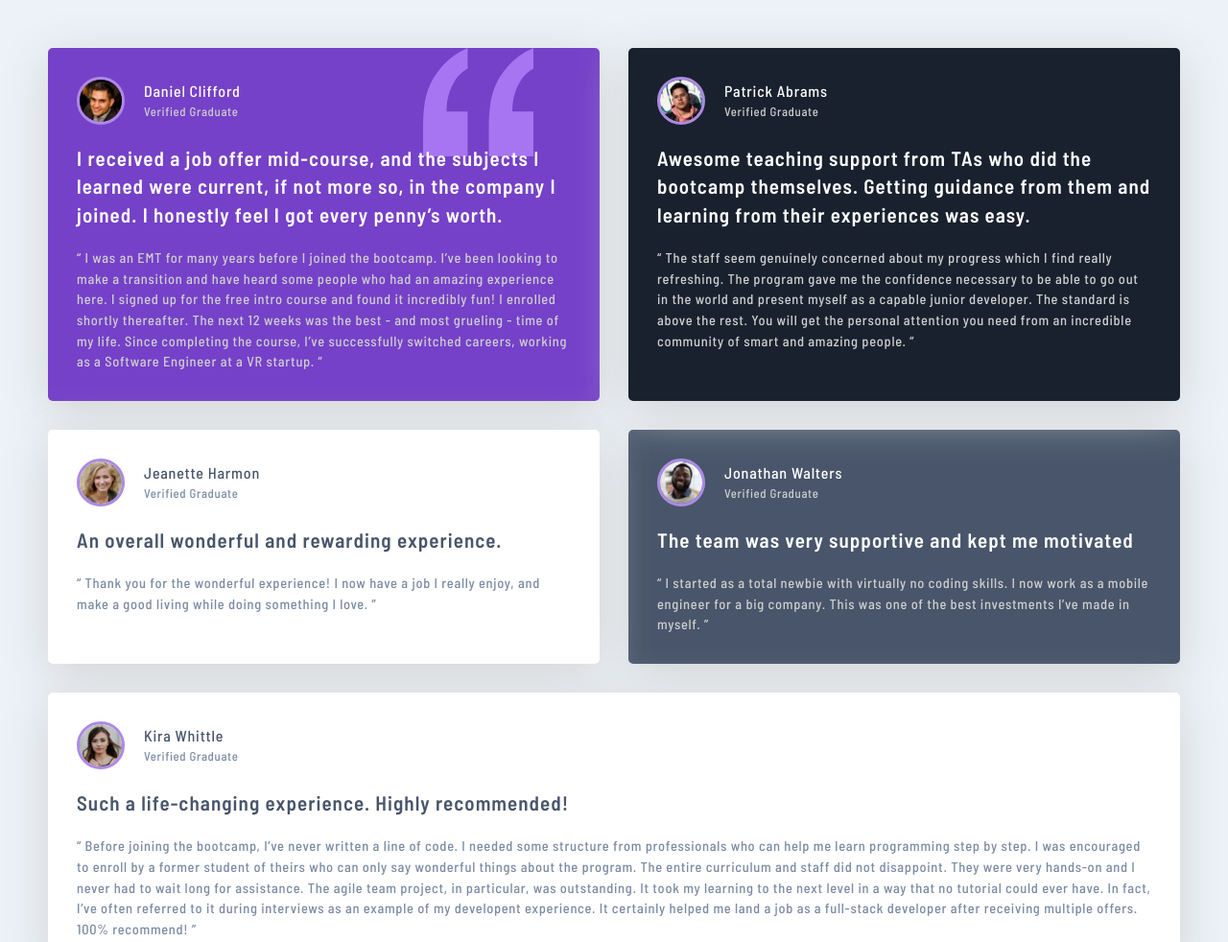
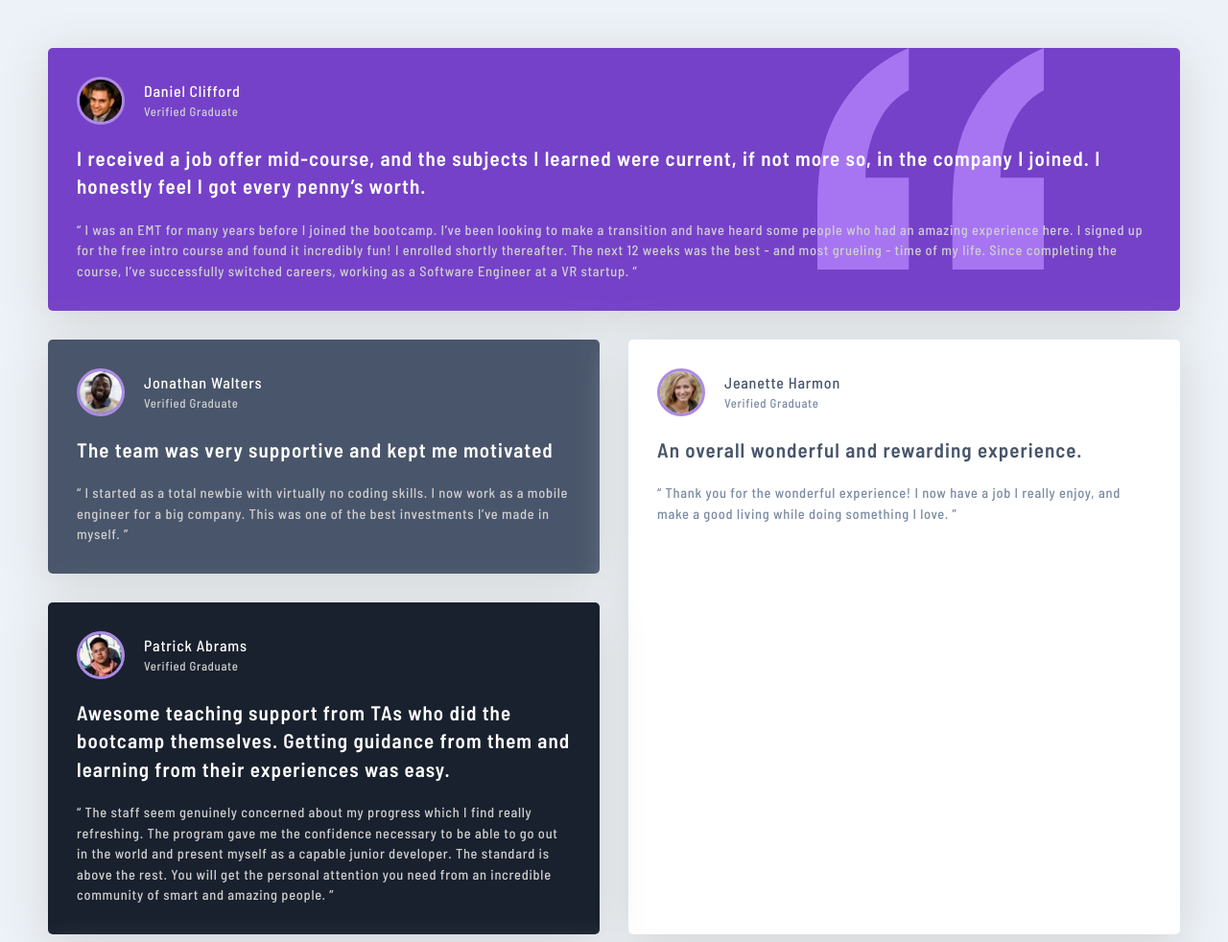
Before and after one commit to adram3l3ch/Testimonials-Grid, a plain HTML site: page index.html in a window 1280 px wide. Shown: the top 982 px of the page at 96% size. Drawn offline with Linux system fonts and the light colour scheme.

Commit message:
layout updated on tablet

```diff
--- a/style.css
+++ b/style.css
@@ -133,7 +133,7 @@ a {
 	}
 	.grid-container {
 		grid-template-columns: repeat(2, 1fr);
-		grid-template-areas: "a d" "c b" "e e";
+		grid-template-areas: "a a" "b c" "d c" "e e";
 	}
 	.review1 {
 		grid-area: a;
```
